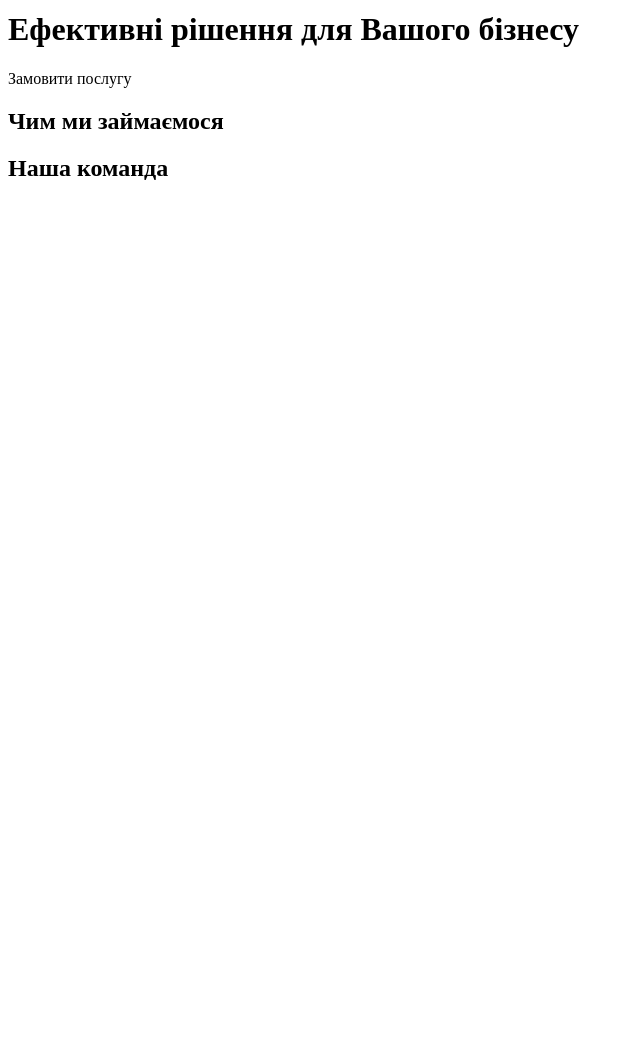
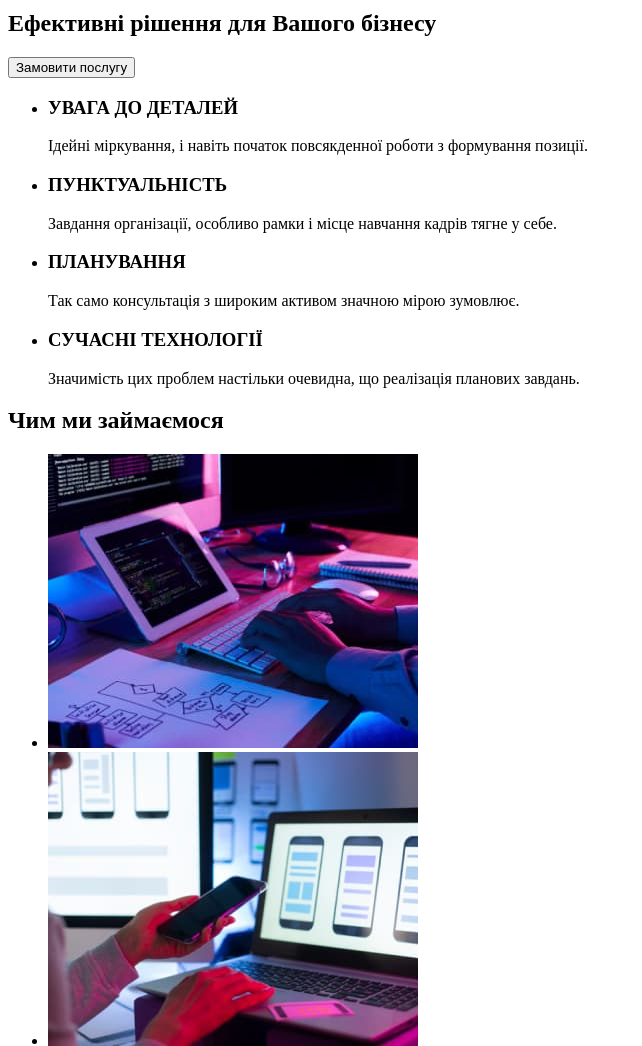
Before and after one commit to Milka4eva/goit-markup-hw-01, a plain HTML site: page index.html in a window 1280 px wide. Shown: the part 140-1186 px from the top of the page, without its empty margins (0-642 px from the left). Before the commit the page ends 800 px from the top, so only its background shows below. Drawn offline with Linux system fonts and the light colour scheme.

Commit message:
Закінчено main

```diff
--- a/index.html
+++ b/index.html
@@ -7,7 +7,7 @@
         <title>Головна</title>
     </head>
     <body>
-        <!--Навігаційне меню зверху-->
+        <!--Верхня лінія-->
         <header>
             <nav>
                 <a href="/">Web Studio</a>
@@ -22,21 +22,101 @@
                 <a href="tel:+380961111111">+38 096 111 11 11</a>
             </div>
         </header>
-        <!--Основна частина сторінки-->
+        <!--Шапка-->
         <main>
             <!--Герой-->
+            <div>
+                <section>
                 <h1>
                     Ефективні рішення для Вашого бізнесу
                 </h1>
-            <a type="button">Замовити послугу</a>
+                <button type="button">Замовити послугу</button>
+                </section>
+            </div>
+            <!--Особливості-->
+            <ul>
+                <li>
+                    <h3>
+                    УВАГА ДО ДЕТАЛЕЙ
+                    </h3>
+                    <p>
+                    Ідейні міркування, і навіть початок повсякденної роботи з формування позиції.
+                    </p>
+                </li>
+                <li>
+                    <h3>
+                    ПУНКТУАЛЬНІСТЬ
+                    </h3>
+                    <p>
+                    Завдання організації, особливо рамки і місце навчання кадрів тягне у себе.
+                    </p>
+                </li>
+                <li>
+                    <h3>
+                    ПЛАНУВАННЯ
+                    </h3>
+                    <p>
+                    Так само консультація з широким активом значною мірою зумовлює.
+                    </p>
+                </li>
+                <li>
+                    <h3>
+                    СУЧАСНІ ТЕХНОЛОГІЇ
+                    </h3>
+                    <p>
+                    Значимість цих проблем настільки очевидна, що реалізація планових завдань.
+                    </p>
+                </li>
+            </ul>
+            <!--Чим ми займаємося-->
+            <div>
+                <section>
                     <h2>
                     Чим ми займаємося
                     </h2>
+                    <ul>
+                        <li>
+                            <img src="/images/img01 (2).jpg" width="370" alt="programming"/>
+                        </li>
+                        <li>
+                            <img src="/images/img02 (2).jpg" width="370" alt="testing"/>
+                        </li>
+                        <li>
+                            <img src="/images/img03 (2).jpg" width="370" alt="design"/>
+                        </li>
+                    </ul>
+                </section>
+            </div>
+            <!--Наша команда-->
+           <div>
+                <section>
                     <h2>
                     Наша команда
                     </h2>
-
-
+                <ul>
+                    <li>
+                        <h4>Ігор Дем'яненко</h4>
+                        <p>Product Designer</p>
+                        <img src="/images/img01 (1).jpg" width="260" alt="ihor_demyanenko"/>
+                    </li>
+                    <li>
+                        <h4>Ольга Рєпіна</h4>
+                        <p>Frontend Developer</p>
+                        <img src="/images/img02 (1).jpg" width="260" alt="olha_repina"/>
+                    </li>
+                    <li>
+                        <h4>Микола Тарасов</h4>
+                        <p>Marketing</p>
+                        <img src="/images/img03 (1).jpg" width="260" alt="mykola_tarasov"/>
+                    </li>
+                    <li>
+                        <h4>Михайло Єрмаков</h4>
+                        <p>UI Designer</p>
+                        <img src="/images/img04 (1).jpg" width="260" alt="mykhailo_yermakov"/>
+                    </li>
+                </ul>
+                </section>
+           </div>
         </main>
         <footer>
             <address>
```
Lines whose indentation alone changed are shown as unchanged.
